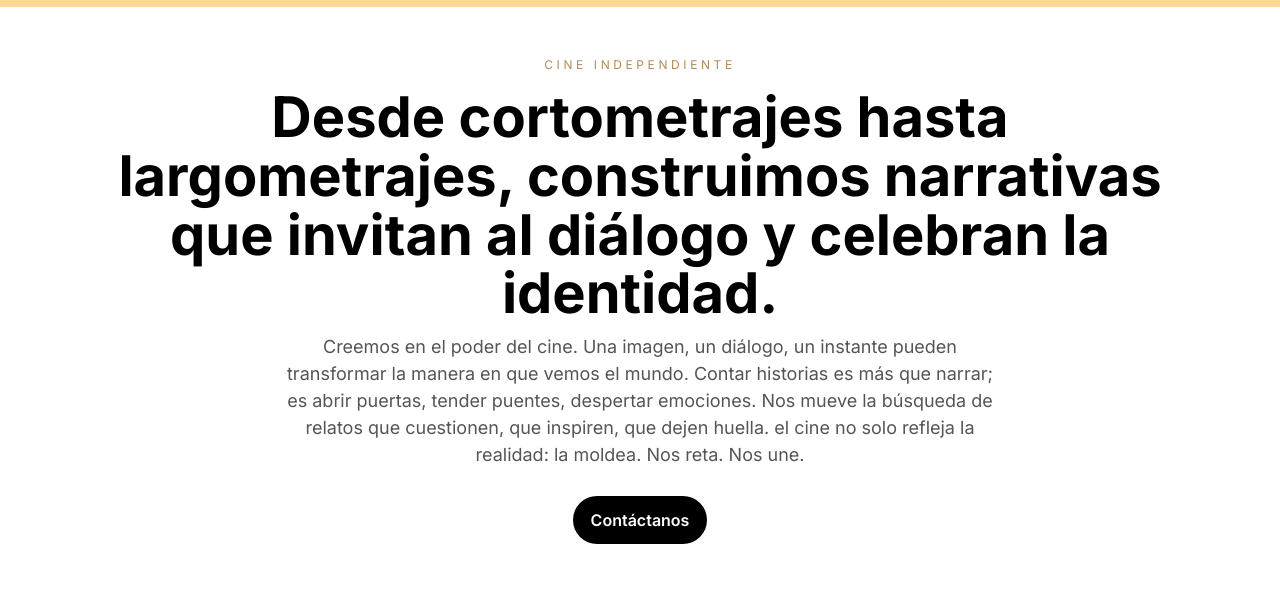
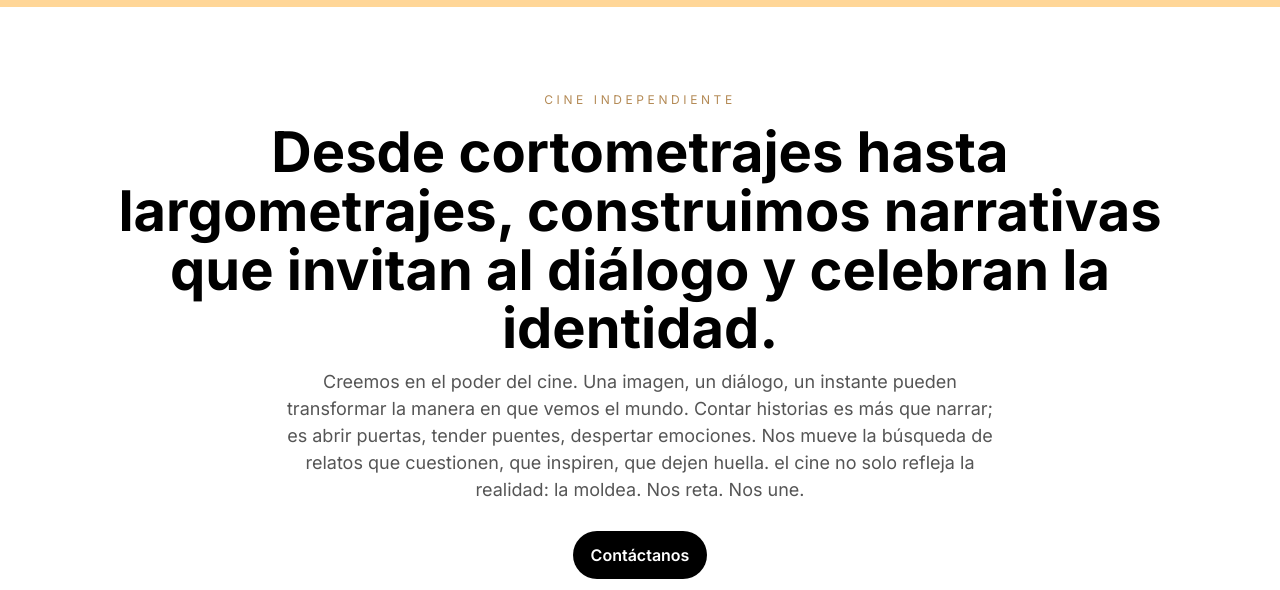
Before and after one commit to The-Vision-Framework/landing-page, a plain HTML site: page index.html in a window 1280 px wide. Shown: the part 57-647 px from the top of the page. Drawn offline with Linux system fonts and the light colour scheme.

Commit message:
Update index.html

```diff
--- a/index.html
+++ b/index.html
@@ -28,7 +28,7 @@
     .lede{color:var(--muted);font-size:clamp(14px,2.6vw,18px);max-width:720px;margin:0 auto}
     .cta{margin-top:28px;display:inline-block;padding:12px 18px;background:var(--fg);color:var(--bg);border-radius:999px;font-weight:600}
 
-    section{padding:25px 0;background:var(--bg)}
+    section{padding:60px 0;background:var(--bg)}
     .section-title{font-size:12px;letter-spacing:.25em;color:var(--muted);text-transform:uppercase;margin-bottom:8px}
     .section-head{display:flex;align-items:baseline;justify-content:space-between;gap:20px;margin-bottom:28px}
     .section-head h2{margin:0;font-size:clamp(20px,3.5vw,32px)}
```
